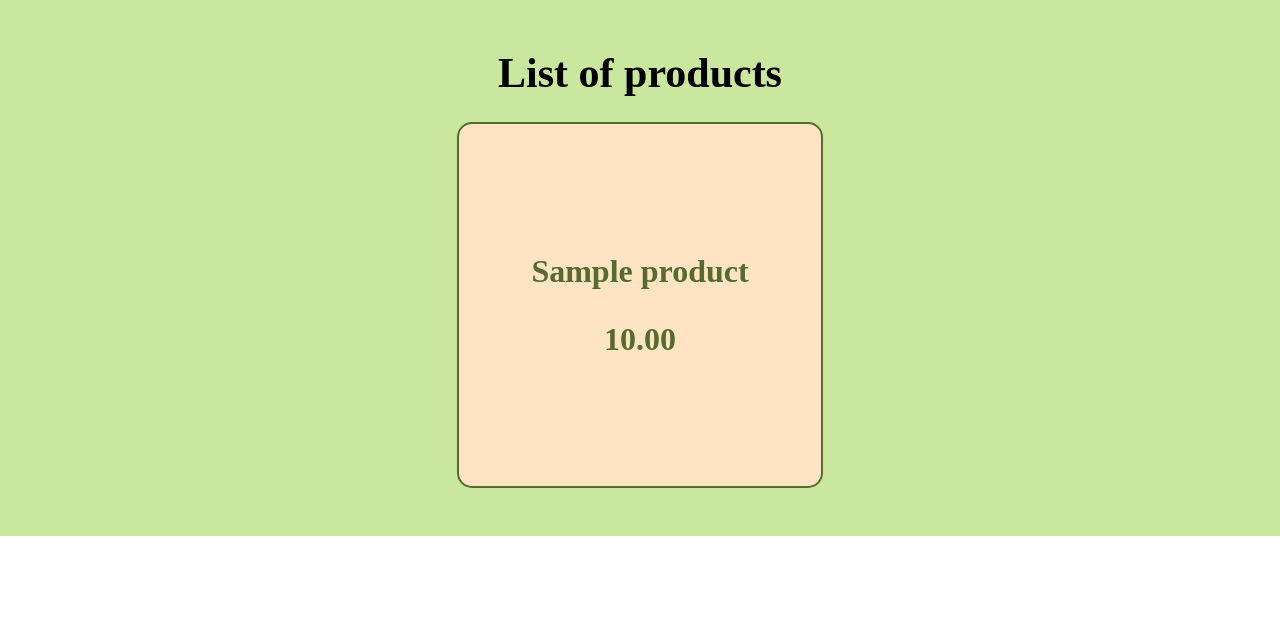
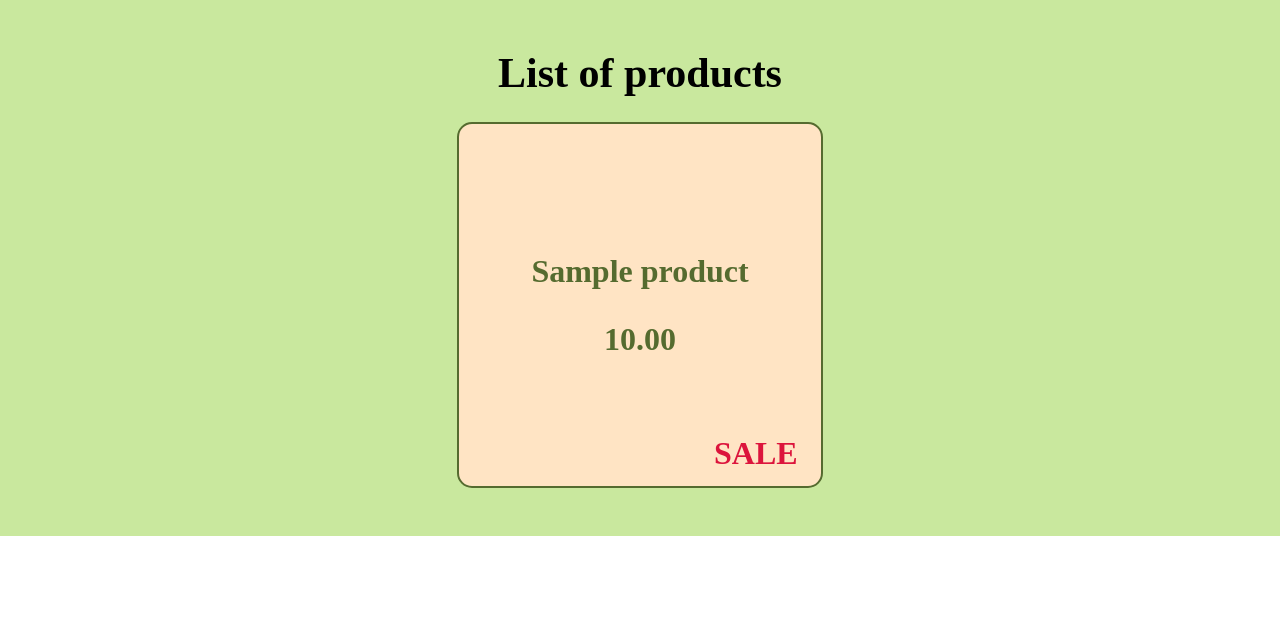
Before and after one commit to definitwork/test1, a Django app: page / in a window 1280 px wide. Shown: the top 633 px of the page. Run offline with Django 5.2, Linux system fonts and the light colour scheme; tables that the repository leaves empty hold one stand-in row (values such as "Sample post").

Commit message:
Added sale

```diff
--- a/test1_app/models.py
+++ b/test1_app/models.py
@@ -4,6 +4,7 @@ from django.db import models
 class Product(models.Model):
     name = models.CharField(max_length=255)
     price = models.DecimalField(max_digits=10, decimal_places=2)
+    sale = models.BooleanField(default=False)
 
     def __str__(self):
         return self.name
--- a/test1_app/static/css/style.css
+++ b/test1_app/static/css/style.css
@@ -19,7 +19,7 @@
     font-size: 42px;
     font-style: normal;
     font-weight: 700;
-    line-height: 120%; /* 50.4px */
+    line-height: 120%;
 }
 
 .products_list {
@@ -32,6 +32,7 @@
 
 .product_item {
     display: flex;
+    position: relative;
     background-color: bisque;
     border-radius: 15px;
     flex-direction: column;
@@ -46,7 +47,13 @@
         font-size: 32px;
         font-style: normal;
         font-weight: 600;
-        line-height: 120%; /* 50.4px */
+        line-height: 120%;
     }
 
 }
+#sale {
+    position: absolute;
+    top: 310px;
+    left: 255px;
+    color: crimson;
+}
--- a/test1_app/templates/products.html
+++ b/test1_app/templates/products.html
@@ -20,6 +20,9 @@
                                 <div class="product_item">
                                     <p>{{ product.name }}</p>
                                     <p>{{ product.price }}</p>
+                                    {% if product.sale %}
+                                        <p id="sale">SALE</p>
+                                    {% endif %}
                                 </div>
 
                             {% endfor %}
```
Also changed, not shown: test1_app/migrations/0002_product_sale.py (added).
